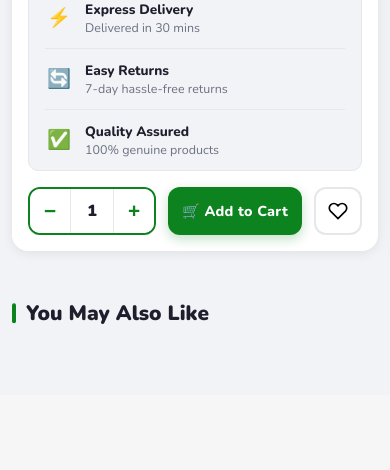
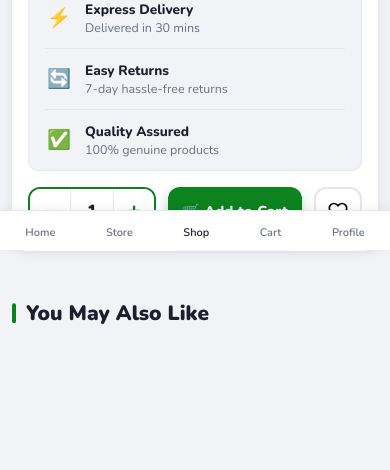
Before and after one commit to nishant259-hub/Ansumart, a Node server app: template views/product.ejs in a window 390 px wide; the page is wider, and only the part inside the window is pictured. Shown: the part 594-1064 px from the top of that part. Before the commit the page ends 918 px from the top of that part, so only its background shows below. Run offline with Node 20, Linux system fonts and the light colour scheme; the template is opened without the code that fills it, so the values that code supplies are empty; some libraries are stand-ins or nearby versions.

Commit message:
Global UI fixes: unified bottom nav, fixed scroll overflow, polished dashboard tabs

```diff
--- a/public/css/product.css
+++ b/public/css/product.css
@@ -27,6 +27,7 @@
   background: var(--bg);
   color: var(--text);
   min-height: 100vh;
+  overflow-x: hidden;
 }
 
 /* ══════════ GLOBAL LINK RESET ══════════ */
@@ -727,3 +728,32 @@
   .sug-grid { grid-template-columns: repeat(auto-fill, minmax(140px, 1fr)); gap: 12px; }
   .cart-drawer { width: 100vw; }
 }
+
+/* ── BOTTOM NAV (MOBILE) ── */
+.bottom-nav {
+  display: none;
+}
+
+@media (max-width: 768px) {
+  .bottom-nav {
+    display: flex;
+    position: fixed;
+    bottom: 0; left: 0; right: 0;
+    background: #fff;
+    border-top: 1px solid #e5e7eb;
+    z-index: 9999;
+    justify-content: space-around;
+    padding: 10px 0;
+    box-shadow: 0 -2px 10px rgba(0,0,0,0.05);
+  }
+  .bnav-item {
+    display: flex; flex-direction: column; align-items: center; gap: 4px;
+    font-size: 11px; color: #6b7280; font-weight: 600;
+    text-decoration: none;
+    transition: color 0.2s;
+  }
+  .bnav-item i { font-size: 1.2rem; }
+  .bnav-item.active { color: var(--primary); }
+
+  body { padding-bottom: 75px; }
+}
--- a/public/css/style.css
+++ b/public/css/style.css
@@ -25,12 +25,13 @@
   --transition: .25s cubic-bezier(.4,0,.2,1);
 }
 
-html { scroll-behavior: smooth; }
+html { scroll-behavior: smooth; overflow-x: hidden; }
 
 body {
   font-family: var(--font-body);
+  background: var(--white);
   color: var(--dark);
-  background: var(--white);
+  line-height: 1.5;
   overflow-x: hidden;
 }
 
--- a/views/product.ejs
+++ b/views/product.ejs
@@ -257,7 +257,31 @@
     <div class="cart-overlay hidden" id="cartOverlay"></div>
 
     <!-- Toast -->
-    <div class="toast" id="toast"></div>
+    <!-- ═══════ BOTTOM NAV (MOBILE) ═══════ -->
+<nav class="bottom-nav">
+  <a href="/" class="bnav-item ">
+    <i class="fa-solid fa-house"></i>
+    <span>Home</span>
+  </a>
+  <a href="/store" class="bnav-item ">
+    <i class="fa-solid fa-store"></i>
+    <span>Store</span>
+  </a>
+  <a href="/shop" class="bnav-item active">
+    <i class="fa-solid fa-bag-shopping"></i>
+    <span>Shop</span>
+  </a>
+  <a href="/cart" class="bnav-item ">
+    <i class="fa-solid fa-cart-shopping"></i>
+    <span>Cart</span>
+  </a>
+  <a href="/profile" class="bnav-item ">
+    <i class="fa-solid fa-user"></i>
+    <span>Profile</span>
+  </a>
+</nav>
+
+<div class="toast" id="toast"></div>
 
     <script>
       window.__PRODUCT_ID__ = '<%= product._id %>';
```
Also changed, not shown: public/css/dashboard.css (+15 -5 lines), public/css/shop.css (+29 -0 lines), update-nav.js (added, +66 -0 lines), views/cart.ejs (+25 -1 lines), views/checkout.ejs (+25 -1 lines), views/dashboard.ejs (+14 -8 lines), views/index.ejs (+10 -4 lines), views/shop.ejs (+24 -0 lines), views/store.ejs (+10 -4 lines).
